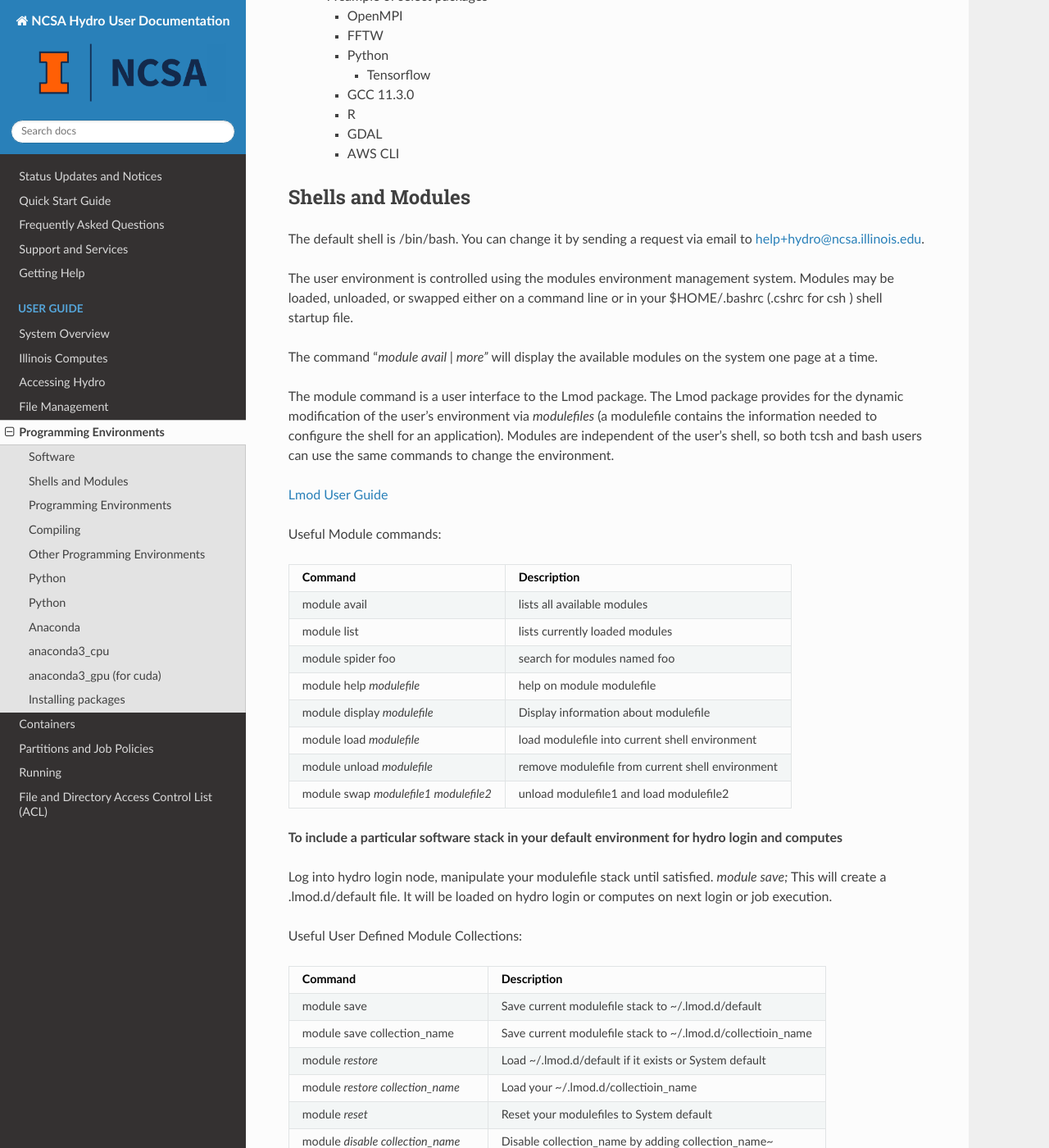
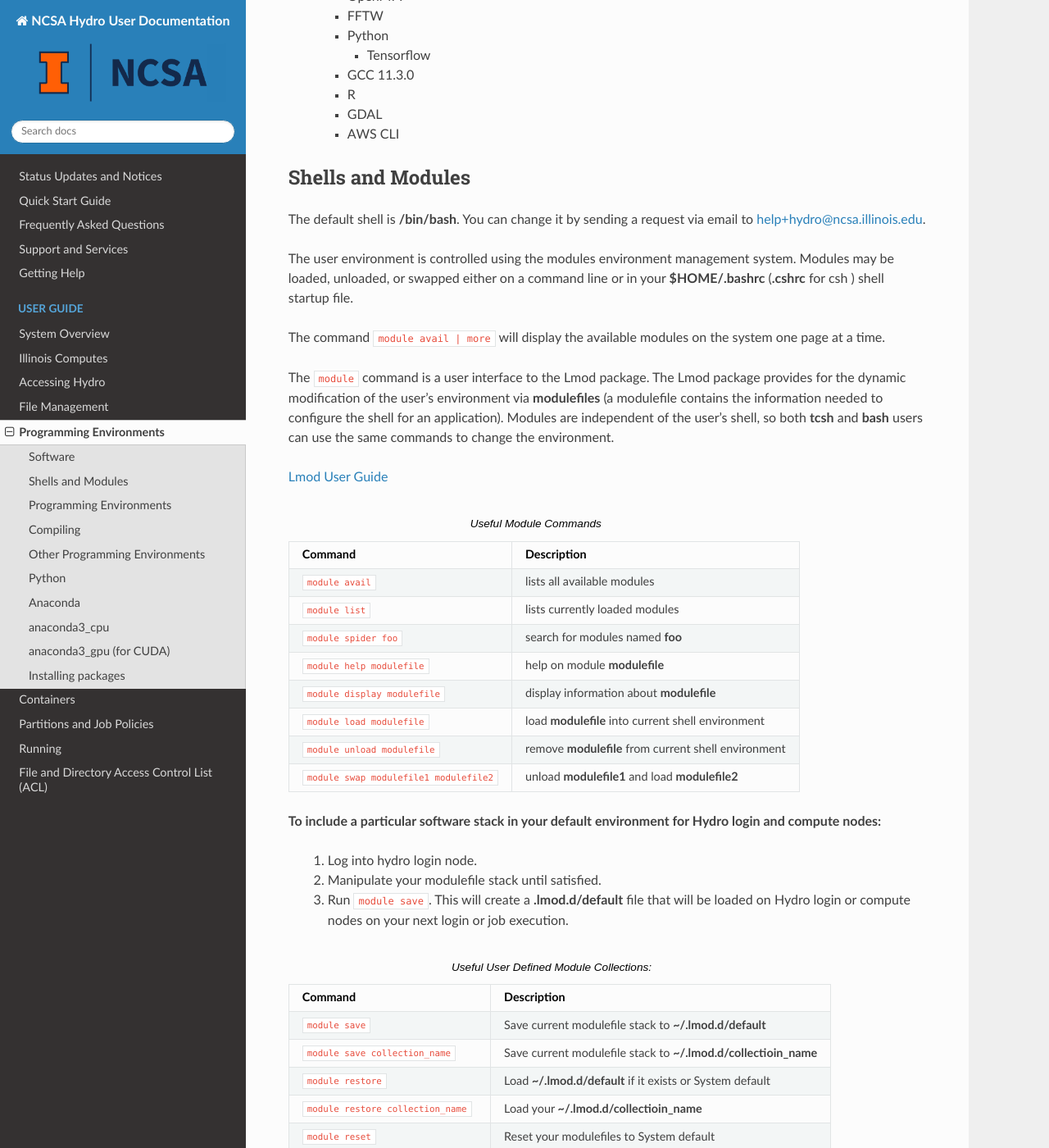
Before and after one commit to ncsa/hydro_documentation, a Sphinx documentation site: the page built from docs/source/user-guide/prog-env.rst, in a window 1280 px wide and 1400 px high, scrolled down 377 px. Shown: the whole window at 82% size. Built offline with Sphinx 7.4.7 and the Read the Docs theme 2.0.0, drawn with Linux system fonts in a browser that asks for light colours; some of the changed text lies outside the part shown.

Commit message:
Update prog-env.rst editorial changes

```diff
--- a/docs/source/user-guide/prog-env.rst
+++ b/docs/source/user-guide/prog-env.rst
@@ -8,14 +8,12 @@
 Software
 -------------
 
--  RHEL 8.4
--  Kernel 4.18.0
--  Software
+-  Red Hat Enterprise Linux (RHEL) `8.4 <https://access.redhat.com/documentation/en-us/red_hat_enterprise_linux/8/html/8.4_release_notes/index>`_
+-  Linux Kernel 4.18.0
+-  Software is installed using Spack
 
-   -  Currently software is installed using Spack
-   -  A complete list of installed software can be generated by the
-      command ``module avail`` on the Hydro login node.
-   -  A sample of select packages
+   -  A complete list of installed software can be generated with the command ``module avail`` on the Hydro login node.
+   -  A sample of select packages:
 
       -  OpenMPI
       -  FFTW
@@ -28,113 +26,84 @@
       -  GDAL
       -  AWS CLI
 
-.. _shells-and-modules:
+.. _shells-modules:
 
 Shells and Modules
 ---------------------------
 
-The default shell is /bin/bash. You can change it by sending a request
-via email to help+hydro@ncsa.illinois.edu.
+The default shell is **/bin/bash**. You can change it by sending a request via email to help+hydro@ncsa.illinois.edu.
 
-The user environment is controlled using the modules environment
-management system. Modules may be loaded, unloaded, or swapped either on
-a command line or in your $HOME/.bashrc (.cshrc for csh ) shell startup
-file.
+The user environment is controlled using the modules environment management system.
+Modules may be loaded, unloaded, or swapped either on a command line or in your **$HOME/.bashrc** (**.cshrc** for csh ) shell startup file.
 
-The command "*module avail \| more"* will display the available modules on
-the system one page at a time.
+The command ``module avail | more`` will display the available modules on the system one page at a time.
 
-The module command is a user interface to the Lmod package. The Lmod
-package provides for the dynamic modification of the user’s environment
-via *modulefiles* (a modulefile contains the information needed to
-configure the shell for an application). Modules are independent of the
-user’s shell, so both tcsh and bash users can use the same commands to
-change the environment.
+The ``module`` command is a user interface to the Lmod package.
+The Lmod package provides for the dynamic modification of the user’s environment via **modulefiles** (a modulefile contains the information needed to configure the shell for an application).
+Modules are independent of the user’s shell, so both **tcsh** and **bash** users can use the same commands to change the environment.
 
-`Lmod User
-Guide <https://lmod.readthedocs.io/en/latest/010_user.html>`__
+`Lmod User Guide <https://lmod.readthedocs.io/en/latest/010_user.html>`_
 
-Useful Module commands:
+.. table:: Useful Module Commands
 
-+----------------------------------+----------------------------------+
-| Command                          | Description                      |
-+==================================+==================================+
-| module avail                     | lists all available modules      |
-+----------------------------------+----------------------------------+
-| module list                      | lists currently loaded modules   |
-+----------------------------------+----------------------------------+
-| module spider foo                | search for modules named foo     |
-+----------------------------------+----------------------------------+
-| module help *modulefile*         | help on module modulefile        |
-+----------------------------------+----------------------------------+
-| module display *modulefile*      | Display information about        |
-|                                  | modulefile                       |
-+----------------------------------+----------------------------------+
-| module load *modulefile*         | load modulefile into current     |
-|                                  | shell environment                |
-+----------------------------------+----------------------------------+
-| module unload *modulefile*       | remove modulefile from current   |
-|                                  | shell environment                |
-+----------------------------------+----------------------------------+
-| module swap *modulefile1         | unload modulefile1 and load      |
-| modulefile2*                     | modulefile2                      |
-+----------------------------------+----------------------------------+
+   =========================================== ==========================
+   Command                                     Description
+   =========================================== ==========================
+   ``module avail``                            lists all available modules
+   ``module list``                             lists currently loaded modules
+   ``module spider foo``                       search for modules named **foo**
+   ``module help modulefile``                  help on module **modulefile**
+   ``module display modulefile``               display information about **modulefile**
+   ``module load modulefile``                  load **modulefile** into current shell environment
+   ``module unload modulefile``                remove **modulefile** from current shell environment
+   ``module swap modulefile1 modulefile2``     unload **modulefile1** and load **modulefile2**
+   =========================================== ==========================
 
-**To include a particular software stack in your default environment for
-hydro login and computes**
+**To include a particular software stack in your default environment for Hydro login and compute nodes:**
 
-Log into hydro login node, manipulate your modulefile stack until
-satisfied. *module save;* This will create a .lmod.d/default file. It
-will be loaded on hydro login or computes on next login or job
-execution.
+  #. Log into hydro login node.
+  #. Manipulate your modulefile stack until satisfied.
+  #. Run ``module save``. This will create a **.lmod.d/default** file that will be loaded on Hydro login or compute nodes on your next login or job execution.
 
-Useful User Defined Module Collections:
+.. table:: Useful User Defined Module Collections:
 
-+----------------------------------+----------------------------------+
-| Command                          | Description                      |
-+==================================+==================================+
-| module save                      | Save current modulefile stack to |
-|                                  | ~/.lmod.d/default                |
-+----------------------------------+----------------------------------+
-| module save collection_name      | Save current modulefile stack to |
-|                                  | ~/.lmod.d/collectioin_name       |
-+----------------------------------+----------------------------------+
-| module *restore*                 | Load ~/.lmod.d/default if it     |
-|                                  | exists or System default         |
-+----------------------------------+----------------------------------+
-| module *restore collection_name* | Load your                        |
-|                                  | ~/.lmod.d/collectioin_name       |
-+----------------------------------+----------------------------------+
-| module *reset*                   | Reset your modulefiles to System |
-|                                  | default                          |
-+----------------------------------+----------------------------------+
-| module *disable collection_name* | Disable collection_name by       |
-|                                  | adding collection_name~          |
-+----------------------------------+----------------------------------+
-| module *savelist*                | List all your                    |
-|                                  | ~/.lmod.d/collections            |
-+----------------------------------+----------------------------------+
-| module describe collection_name  | List collection_name modulefiles |
-+----------------------------------+----------------------------------+
+   ==================================== =======================
+   Command                              Description
+   ==================================== =======================
+   ``module save``                      Save current modulefile stack to **~/.lmod.d/default**
+   ``module save collection_name``      Save current modulefile stack to **~/.lmod.d/collectioin_name**
+   ``module restore``                   Load **~/.lmod.d/default** if it exists or System default
+   ``module restore collection_name``   Load your **~/.lmod.d/collectioin_name**
+   ``module reset``                     Reset your modulefiles to System default
+   ``module disable collection_name``   Disable **collection_name** by adding **collection_name~**
+   ``module savelist``                  List all your **~/.lmod.d/collections**
+   ``module describe collection_name``  List **collection_name modulefiles**
+   ==================================== =======================
 
 
 Programming Environments
 ------------------------------
 
-The GNU compilers (GCC) version 11.3.0 are in the default user
-environment.
+The GNU compilers (GCC) version 11.3.0 are in the default user environment.
 
 .. _compiling:
 
 Compiling
 ------------
 
-| To compile MPI code, use the *mpicc, mpiCC, or mpif90* compiler
-  wrappers to automatically include the OpenMPI libraries.
-| For example:
-| *mpicc -o mpi_hello mpi_hello.c*
-| If the code also uses OpenMP, include the -fopenmp flag:
-| *mpicc -o omp_mpi_hello omp_mpi_hello.c -fopenmp*
+To compile MPI code, use the **mpicc**, **mpiCC**, or **mpif90** compiler wrappers to automatically include the OpenMPI libraries.
+
+For example:
+
+.. code-block::
+
+   mpicc -o mpi_hello mpi_hello.c
+
+If the code also uses OpenMP, include the **-fopenmp** flag:
+
+.. code-block::
+
+   mpicc -o omp_mpi_hello omp_mpi_hello.c -fopenmp
 
 
 Other Programming Environments
@@ -143,67 +112,67 @@
 .. _python:
 
 Python
---------
+---------
 
-The default gcc (latest version) programming environment for either ``modtree/cpu`` or ``modtree/gpu`` contains:
+If you want a basic, recent Python setup, use the python installation under the gcc module. You can add modules via ``pip3 install --user <modulename>``,  setup virtual environments, and customize as needed for your workflow but starting from a smaller installed base of python than Anaconda.
 
-Python
------------------------------------
-If you want a basic recent Python setup, use the python installation under the gcc module.  You can add modules via ``pip3 install --user <modulename>``,  setup virtual environments, and customize as needed for your workflow but starting from a smaller installed base of python than Anaconda.
+.. code-block::
 
-::
+   $ module load gcc python
+   $ which python
+   /sw/spack/hydrogpu-2022-06/apps/python/3.9.13-gcc-11.3.0-jkmnqio/bin/python
+   $ module list
 
-  $ module load gcc python
-  $ which python
-  /sw/spack/hydrogpu-2022-06/apps/python/3.9.13-gcc-11.3.0-jkmnqio/bin/python
-  $ module list
-
-  Currently Loaded Modules:
-    1) modtree/gpu            3) user/license_file   5) gcc/11.3.0    7) openmpi/4.1.4
-    2) scripts/script_paths   4) StdEnv              6) cuda/11.7.0   8) python/3.9.13
+   Currently Loaded Modules:
+     1) modtree/gpu            3) user/license_file   5) gcc/11.3.0    7) openmpi/4.1.4
+     2) scripts/script_paths   4) StdEnv              6) cuda/11.7.0   8) python/3.9.13
 
 You can view the python packages installed in this environment using ``pip3 list``
 
 Anaconda
 --------
+
 The Anaconda Python distribution is also available on Hydro by loading either the ``anaconda3_cpu`` or ``anaconda3_gpu`` modules. Anaconda comes with many included Python packages, and also uses the conda pagakage manager for viewing and installing packages.
 
 anaconda3_cpu
----------------------------
+---------------
+
 Use python from the ``anaconda3_cpu`` module if you need some of the modules provided by Anaconda in your python workflow.  For GPU nodes, use ``anaconda3_gpu``.
 
-::
+.. code-block::
 
-  $ module load modtree/cpu
+   $ module load modtree/cpu
 
-  Due to MODULEPATH changes, the following have been reloaded:
-    1) gcc/11.3.0     2) openmpi/4.1.4
+   Due to MODULEPATH changes, the following have been reloaded:
+     1) gcc/11.3.0     2) openmpi/4.1.4
 
-  The following have been reloaded with a version change:
-    1) modtree/gpu => modtree/cpu
+   The following have been reloaded with a version change:
+     1) modtree/gpu => modtree/cpu
 
-  $ module load gcc anaconda3_cpu
-  $ which conda
-  /sw/external/python/anaconda3_cpu/bin/conda
-  $ module list
+   $ module load gcc anaconda3_cpu
+   $ which conda
+   /sw/external/python/anaconda3_cpu/bin/conda
+   $ module list
 
-  Currently Loaded Modules:
-    1) scripts/script_paths   3) StdEnv        5) gcc/11.3.0      7) anaconda3_cpu/4.13.0
-    2) user/license_file      4) modtree/cpu   6) openmpi/4.1.4
+   Currently Loaded Modules:
+     1) scripts/script_paths   3) StdEnv        5) gcc/11.3.0      7) anaconda3_cpu/4.13.0
+     2) user/license_file      4) modtree/cpu   6) openmpi/4.1.4
 
 The current list of modules available in anaconda3_cpu is shown via ``conda list``, including tensorflow, pytorch, etc.
 
-anaconda3_gpu (for cuda)
+anaconda3_gpu (for CUDA)
 ------------------------
+
 Similar to the setup for anaconda_cpu, we have gpu versions of anaconda3 (module load anaconda3_gpu) and have installed pytorch and tensorflow cuda-aware python modules into these versions.  You may use these module when working with the gpu nodes.  See conda list after loading the module to review what is already installed.  As with anaconda3_cpu, let Hydro staff know if there are generally useful modules you would like us to try to install for the broader community.
 
 Installing packages
--------------------
+--------------------
+
 On Hydro, you may install your own python software stacks as needed.  There are a couple choices when customizing your python setup.  You may use any of these methods with any of the python versions or instances described below (or you may install your own python versions):
 
-1. pip3 (Python module or Anaconda): ``pip3 install --user <python_package>``
+#. pip3 (Python module or Anaconda): ``pip3 install --user <python_package>``
 	useful when you need just 1 python environment per python version or instance.
-2. venv python virtual environment (Python module or Anaconda):
+#. venv python virtual environment (Python module or Anaconda):
 	can name environments (metadata) and have multiple environments per python version or instance
-3. conda environments  (Anaconda only)
+#. conda environments  (Anaconda only)
 	similar to venv but with more flexibility. See the `Managing Environments <https://conda.io/projects/conda/en/latest/user-guide/tasks/manage-environments.html>`_ section of the Conda getting started guide to learn how to customize Conda for your workflow and add extra python modules to your environment.
```
Also changed, not shown: other parts of docs/source/user-guide/prog-env.rst (+1 -1 lines).
